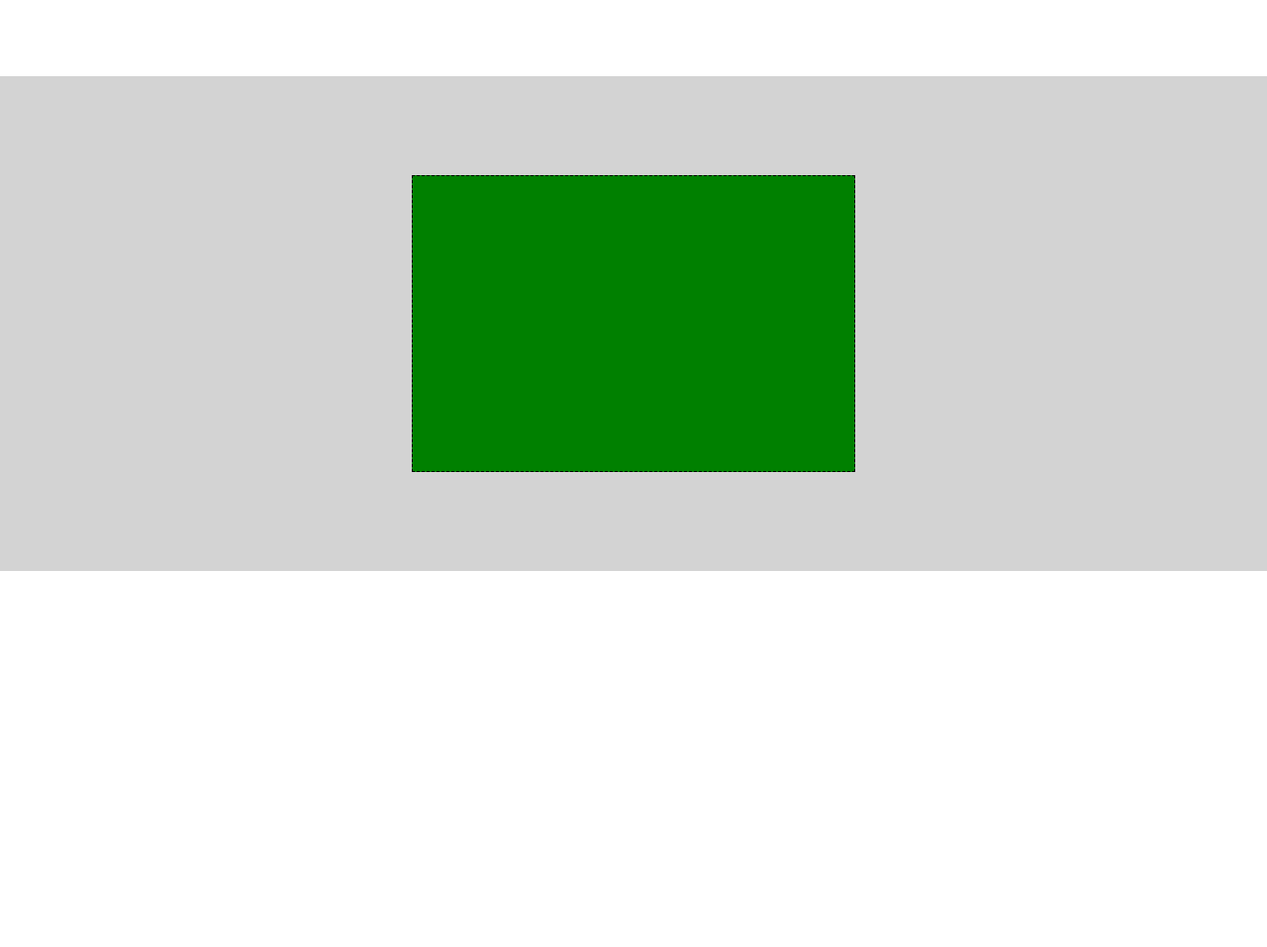
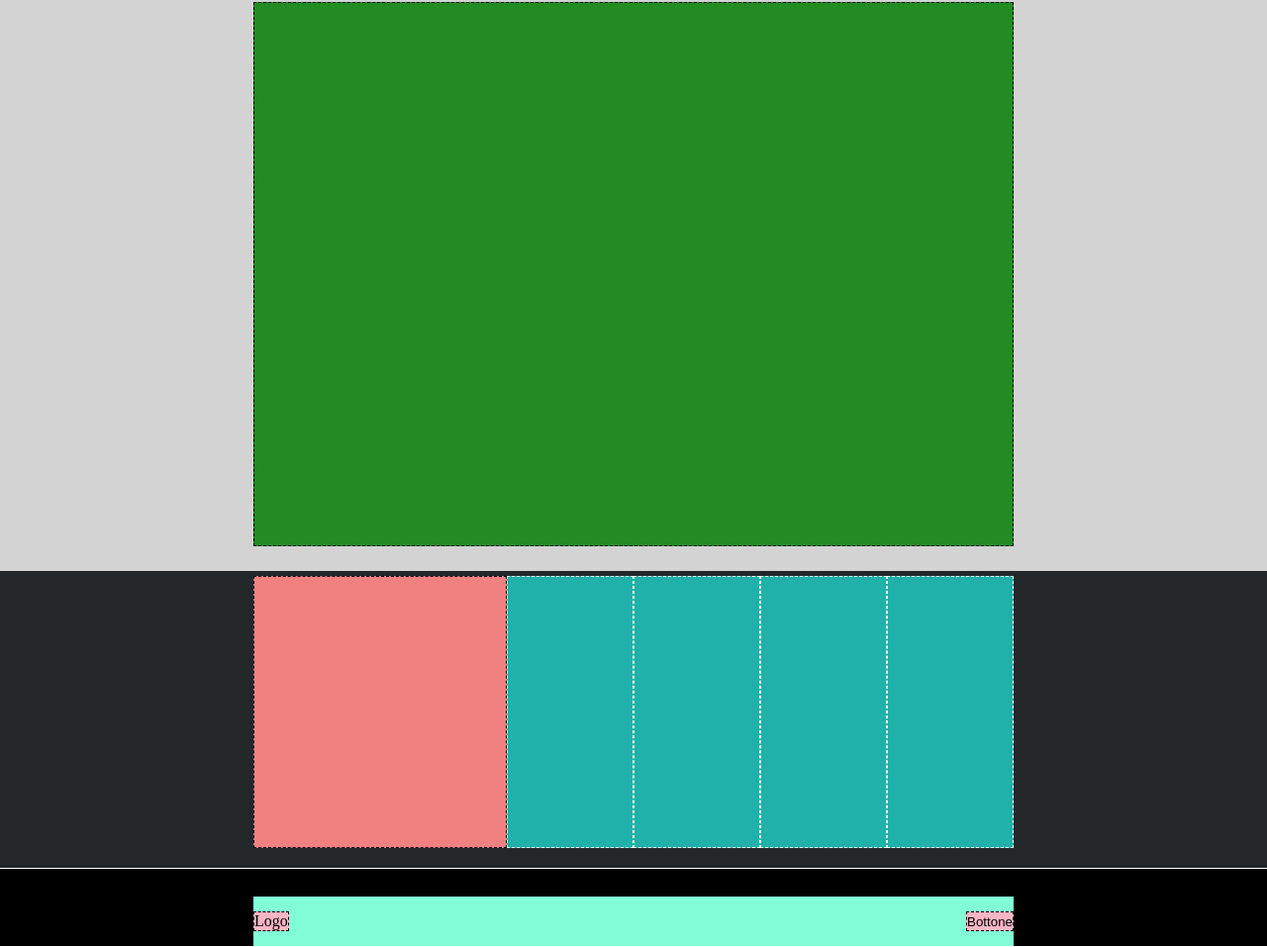
Before and after one commit to ilariasalvati00/htmlcss-struttura-discord, a plain HTML site: page index.html in a window 1280 px wide. Shown: the part 1173-2130 px from the top of the page at 99% size. Before the commit the page ends 1750 px from the top, so only its background shows below. Drawn offline with Linux system fonts and the light colour scheme.

Commit message:
prima parte completata

```diff
--- a/index.html
+++ b/index.html
@@ -10,15 +10,15 @@
     <header>
         <div class="logo">
             <div class="inner_logo">
-                Logo
+                logo
             </div>
         </div>
         <div class="link">
-            <a href="">Link</a>
-            <a href="">Link</a>
-            <a href="">Link</a>
-            <a href="">Link</a>
-            <a href="">Link</a>
+            <a href="">link</a>
+            <a href="">link</a>
+            <a href="">link</a>
+            <a href="">link</a>
+            <a href="">link</a>
         </div>
         <div class="login">
             <div>login</div>
@@ -43,7 +43,21 @@
         <section class="section4">
             <div class="green"></div>
         </section>
-
+        <section class="section5">
+            <div class="red"></div>
+            <div class="teal"></div>
+            <div class="teal"></div>
+            <div class="teal"></div>
+            <div class="teal"></div>
+        </section>
     </main>
+    <footer>
+        <div class="footer">
+            <div class="logo2">Logo</div>
+            <div class="bottone">
+                <input type="button" value="Bottone">
+            </div>
+        </div>
+    </footer>
 </body>
 </html>
--- a/style.css
+++ b/style.css
@@ -5,7 +5,7 @@
 }
 
 header{
-    background-color: aquamarine;
+    background-color: #add9e6;
     display: flex;
     justify-content: center;
     align-items: center;
@@ -13,7 +13,7 @@ header{
 }
 
 .logo, .link, .login{
-    background-color: yellow;
+    background-color: #dba51f;
     display:flex;
     border:1px dashed black;
 }
@@ -35,19 +35,21 @@ header{
 
 .link a{
     margin-right: 10px;
+    text-decoration: none;
+    color: black;
 }
 
 .section1{
-    background-color:darkblue;
-    height: 300px;
+    background-color:#01008c;
+    height: 200px;
     display: flex;
     justify-content: center;
     align-items: center;
 }
 
 .violet{
-    background-color: violet;
-    height: 200px;
+    background-color: #ee82ef;
+    height: 150px;
     width: 50%;
     border:1px dashed black;
 }
@@ -57,44 +59,94 @@ header{
     height: 300px;
     display: flex;
     justify-content: center;
+    align-items: center;
 
 }
 
 .blue{
-    background-color: rgb(110, 110, 246);
+    background-color: #1e90ff;
     height: 200px;
-    width: 20%;
-    margin-top: 20px;
+    width: 40%;
     border:1px dashed black;
 }
 
 .pink{
-    background-color: pink;
+    background-color: #ffc0cb;
     height: 200px;
-    width: 10%;
-    margin-top: 20px;
+    width: 20%;
     border:1px dashed black;
 }
 
 .section3{
-    background-color:lightgray;
+    background-color:#d3d3d3;
     height: 300px;
     display: flex;
     justify-content: center;
+    align-items: center;
 }
 
 .section4{
-    background-color: lightgrey;
-    height: 500px;
+    background-color: #d3d3d3;
+    height: 600px;
     display: flex;
     justify-content: center;
     align-items: center;
 }
 
 .green{
-    background-color:green;
-    height: 300px;
-    width: 35%;
+    background-color:#228b22;
+    height: 550px;
+    width: 60%;
     border:1px dashed black;
 }
+
+.section5{
+    background-color: #23272a;
+    height: 300px;
+    display: flex;
+    justify-content: center;
+    align-items: stretch;
+    padding-top:5px;
+    padding-bottom: 20px;
 }
+
+.red{
+    background-color: #f18180;
+    width: 20%;
+    border: 1px dashed black;
+}
+
+.teal{
+    background-color: #20b1aa;
+    width: 10%;
+    border: 1px dashed white;
+}
+
+footer{
+    background-color:black;
+    display: flex;
+    justify-content: center;
+    align-items: flex-end;
+    border-top: 1px white solid;
+    border-bottom: 1px white solid;
+    height: 80px;
+}
+
+.footer{
+    background-color: #81fed6;
+    justify-content: space-between;
+    align-items: center;
+    width: 60%;
+    height: 50px;
+    display: flex;
+}
+
+.logo2, .bottone{
+    border: 1px black dashed;
+    background-color: #f9b5c5;
+}
+
+.bottone input{
+    background-color: #f9b5c5;
+    border:0;
+}
```
